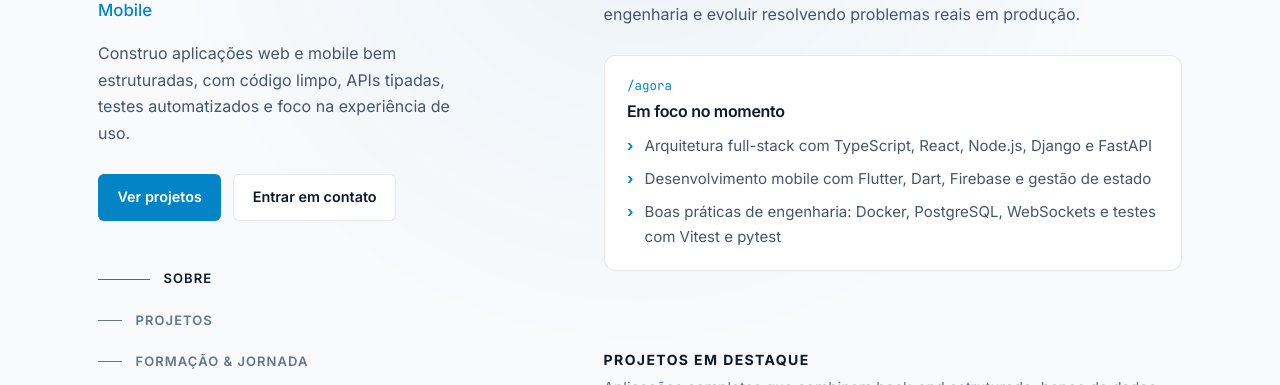
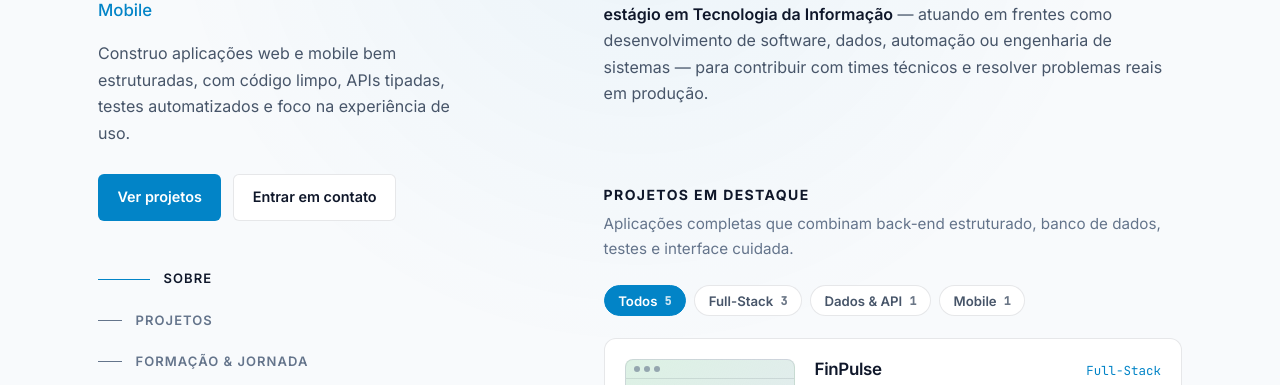
Before and after one commit to rodrigokk1975/portfolio, a plain HTML site: page index.html in a window 1280 px wide. Shown: the part 283-668 px from the top of the page. Drawn offline with Linux system fonts and the light colour scheme.

Commit message:
chore: remove /agora card and broaden internship focus to IT

```diff
--- a/index.html
+++ b/index.html
@@ -65,7 +65,7 @@
         <div class="top-bar">
           <span class="status-badge">
             <span class="status-dot" aria-hidden="true"></span>
-            Disponível para estágio em desenvolvimento
+            Disponível para estágio em Tecnologia da Informação
           </span>
 
           <button
@@ -176,23 +176,11 @@
 
         <div class="prose">
           <p>
-            Sou estudante de <strong>Sistemas de Informação na Unicamp</strong> e desenvolvedor focado em construir aplicações web e mobile completas — do banco de dados e arquitetura de APIs até interfaces rápidas e fáceis de usar.
+            Sou estudante de <strong>Sistemas de Informação na Unicamp</strong> com foco em construir soluções completas de tecnologia — de bancos de dados, pipelines de análise e arquitetura de APIs até interfaces web e mobile rápidas e fáceis de usar.
           </p>
           <p>
-            Nos meus projetos priorizo código organizado, tipagem forte, validação de dados e testes automatizados. Atualmente busco uma oportunidade de <strong>estágio em desenvolvimento de software</strong> para contribuir com times de engenharia e evoluir resolvendo problemas reais em produção.
+            Nos meus projetos priorizo código organizado, tipagem forte, validação de dados e testes automatizados. Atualmente busco uma oportunidade de <strong>estágio em Tecnologia da Informação</strong> — atuando em frentes como desenvolvimento de software, dados, automação ou engenharia de sistemas — para contribuir com times técnicos e resolver problemas reais em produção.
           </p>
-        </div>
-
-        <div class="now-card">
-          <div class="now-header">
-            <span class="mono-label">/agora</span>
-            <h3>Em foco no momento</h3>
-          </div>
-          <ul class="now-list">
-            <li>Arquitetura full-stack com TypeScript, React, Node.js, Django e FastAPI</li>
-            <li>Desenvolvimento mobile com Flutter, Dart, Firebase e gestão de estado</li>
-            <li>Boas práticas de engenharia: Docker, PostgreSQL, WebSockets e testes com Vitest e pytest</li>
-          </ul>
         </div>
       </section>
 
@@ -602,7 +590,7 @@
 
         <div class="contact-card">
           <p class="contact-text">
-            Estou aberto a oportunidades de <strong>estágio em desenvolvimento de software</strong>, projetos colaborativos e conversas técnicas. Se quiser trocar uma ideia, é só mandar uma mensagem!
+            Estou aberto a oportunidades de <strong>estágio em Tecnologia da Informação</strong>, projetos colaborativos e conversas técnicas. Se quiser trocar uma ideia, é só mandar uma mensagem!
           </p>
 
           <div class="contact-actions">
--- a/styles.css
+++ b/styles.css
@@ -485,46 +485,6 @@ code {
   font-family: var(--font-mono);
   font-size: 0.78rem;
   color: var(--accent);
-}
-
-/* Cartão "/agora" */
-.now-card {
-  margin-top: 1.75rem;
-  padding: 1.25rem 1.4rem;
-  background: var(--surface);
-  border: 1px solid var(--border);
-  border-radius: var(--radius-md);
-}
-
-.now-header {
-  display: flex;
-  flex-direction: column;
-  gap: 0.25rem;
-  margin-bottom: 0.85rem;
-}
-
-.now-header h3 {
-  font-size: 1rem;
-  font-weight: 600;
-}
-
-.now-list {
-  display: grid;
-  gap: 0.5rem;
-}
-
-.now-list li {
-  position: relative;
-  padding-left: 1.1rem;
-  font-size: 0.94rem;
-}
-
-.now-list li::before {
-  content: "›";
-  position: absolute;
-  left: 0;
-  color: var(--accent);
-  font-weight: 700;
 }
 
 /* ==========================================================================
```
